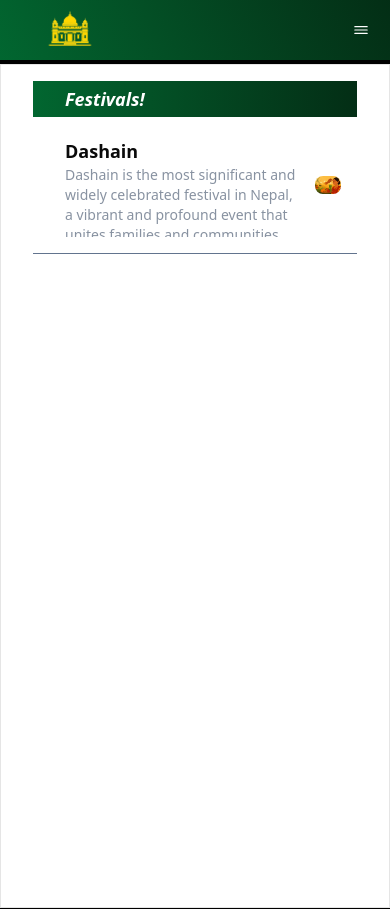
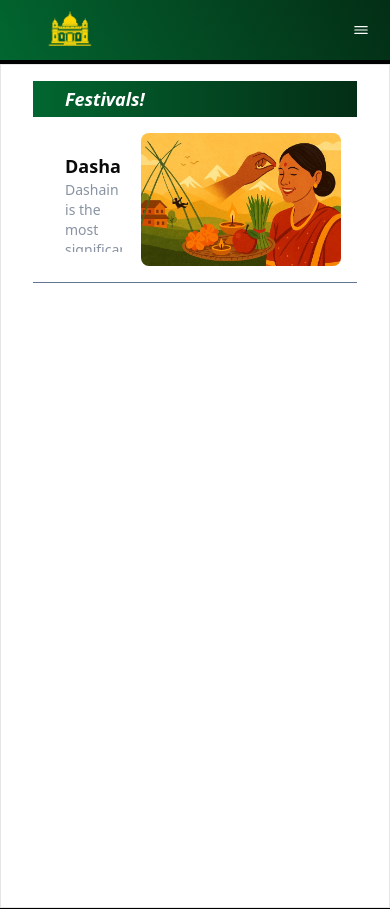
Before and after one commit to tufanrai/ram_temple_client, a Next.js app: page /festivals in a window 390 px wide. Shown: the top 909 px of the page. Built offline with nearby package versions, Linux system fonts and the light colour scheme.

Commit message:
updated the widht of festival list section

```diff
--- a/src/components/festivals/FestivalDescription.tsx
+++ b/src/components/festivals/FestivalDescription.tsx
@@ -17,7 +17,7 @@ const FestivalDescription = () => {
       }}
       className="w-full h-auto flex justify-center"
     >
-      <div className="w-full h-auto bg-black/56 sm:bg-linear-to-r from-black/46 to-white/0">
+      <div className="w-full h-auto bg-black/56 sm:bg-linear-to-r from-black/36 to-white/0">
         <div className="max-w-[1280px] w-full h-auto px-8 sm:px-16 py-4 sm:py-8">
           <h3 className="w-full px-8 py-2 font-bold text-lg mt-16 bg-linear-to-r italic from-green-800 to-green-950 text-white max-w-280 sm:px-16 mb-8 sm:mb-12">
             {Festivals.at(parseInt(id ?? ""))?.title}
--- a/src/components/festivals/FestivalPage.tsx
+++ b/src/components/festivals/FestivalPage.tsx
@@ -22,7 +22,7 @@ const FestivalPage = () => {
               onClick={() => SaveFestivalId(index)}
               key={index}
             >
-              <div className="max-w-124 h-26 px-4 py-1 overflow-hidden">
+              <div className="max-w-[25%] h-26 px-4 py-1 overflow-hidden">
                 <h3 className="font-bold text-lg">{value.title}</h3>
                 <p className="font-light text-sm text-slate-600/64">
                   {value.paragraph.at(0)?.split("")}
```
